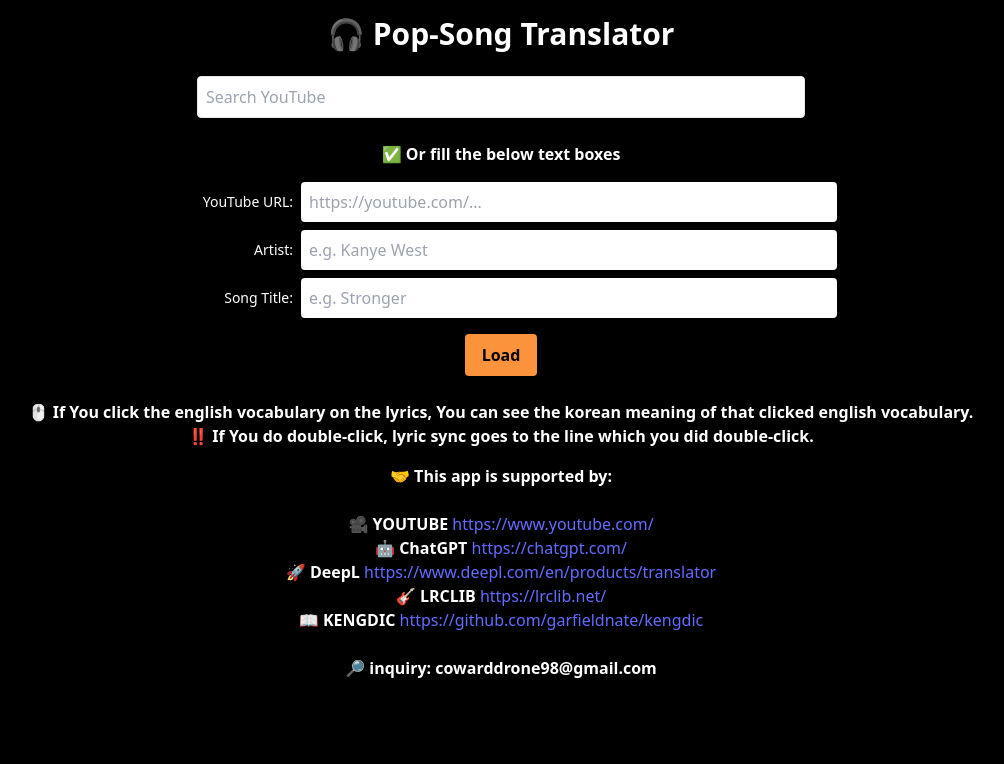
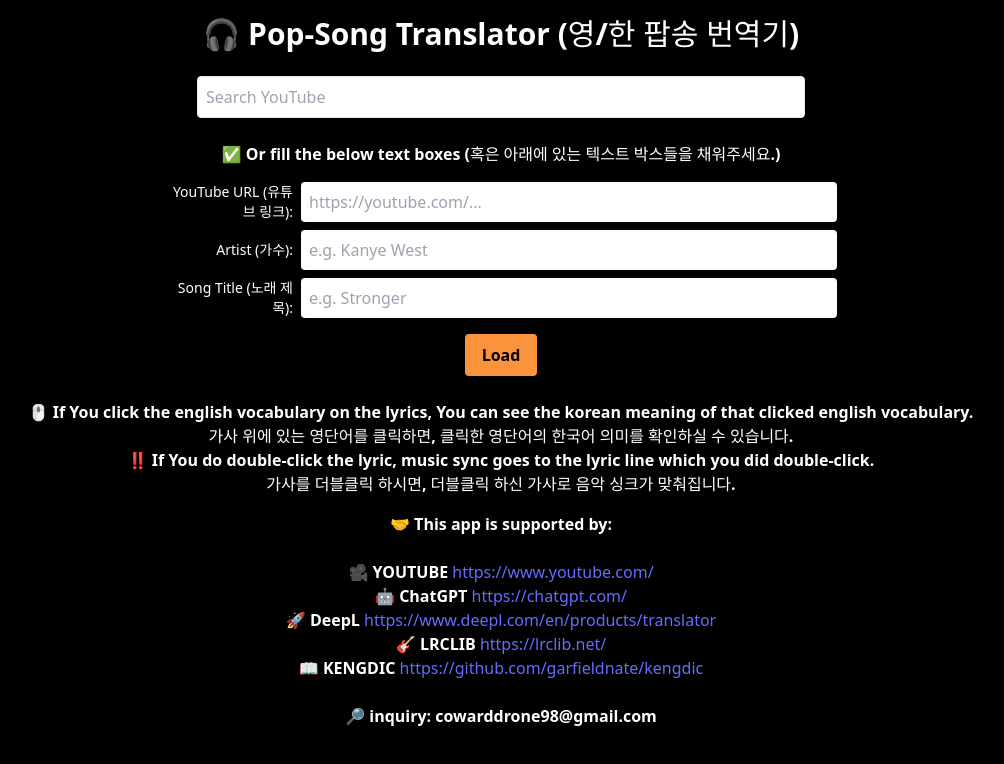
Before and after one commit to Igobythenameofyunhanjin/pop-song-translator, a React (Vite) app in the folder frontend/: page / in a window 1280 px wide. Shown: the top 764 px of the page, without its empty margins (139-1143 px from the left). Built offline with nearby package versions, Linux system fonts and the light colour scheme.

Commit message:
한국어 설명 추가

```diff
--- a/frontend/src/App.jsx
+++ b/frontend/src/App.jsx
@@ -27,7 +27,9 @@ function App() {
       setLyrics(syncedLyrics);
       //console.log("[✅ syncedLyrics Lines]", syncedLyrics);
     } catch (err) {
-      alert("Doesn't have the lyrics according to your artist and song title information.\n\nFill the artist and song title information again and push the Load button again.");
+      alert(
+        "Doesn't have the lyrics according to your artist and song title information.\n\nFill the proper artist and song title information again and push the Load button again.\n\n가수와 노래 제목에 해당하는 가사가 없습니다.\n\n정확한 가수와 노래 제목을 다시 입력하여주시고 로드 버튼을 다시 눌러주세요."
+      );
       console.error("Fallback to old method:", err);
 
       const rawLyrics = await fetchLyrics(artist, title);
@@ -77,7 +79,7 @@ function App() {
       {loading && <LoadingSpinner />} {/* 👈 render conditionally */}
       <div className="w-full mx-auto px-4">
         <h1 className="text-3xl font-bold text-center mb-4">
-          🎧 Pop-Song Translator
+          🎧 Pop-Song Translator (영/한 팝송 번역기)
         </h1>
 
         <YouTubeSearchBar
@@ -108,7 +110,7 @@ function App() {
         />
 
         <h2 className="text-white font-bold text-center mb-4">
-          ✅ Or fill the below text boxes
+          ✅ Or fill the below text boxes (혹은 아래에 있는 텍스트 박스들을 채워주세요.)
         </h2>
 
         <form
@@ -120,7 +122,7 @@ function App() {
               htmlFor="youtubeUrl"
               className="w-32 text-right text-sm text-white"
             >
-              YouTube URL:
+              YouTube URL (유튜브 링크):
             </label>
             <input
               id="youtubeUrl"
@@ -136,7 +138,7 @@ function App() {
               htmlFor="artist"
               className="w-32 text-right text-sm text-white"
             >
-              Artist:
+              Artist (가수):
             </label>
             <input
               id="artist"
@@ -152,7 +154,7 @@ function App() {
               htmlFor="title"
               className="w-32 text-right text-sm text-white"
             >
-              Song Title:
+              Song Title (노래 제목):
             </label>
             <input
               id="title"
@@ -174,9 +176,14 @@ function App() {
         <br/>
         <h2 className="text-white font-bold text-center mb-4">
           🖱️ If You click the english vocabulary on the lyrics, You can see the korean meaning
-          of that clicked english vocabulary. <br />
-          ‼️ If You do double-click, lyric sync goes to the line which you did
+          of that clicked english vocabulary.
+          <br />
+          가사 위에 있는 영단어를 클릭하면, 클릭한 영단어의 한국어 의미를 확인하실 수 있습니다.
+          <br />
+          ‼️ If You do double-click the lyric, music sync goes to the lyric line which you did
           double-click.
+          <br />
+          가사를 더블클릭 하시면, 더블클릭 하신 가사로 음악 싱크가 맞춰집니다.
         </h2>
 
         {videoUrl && (
```
